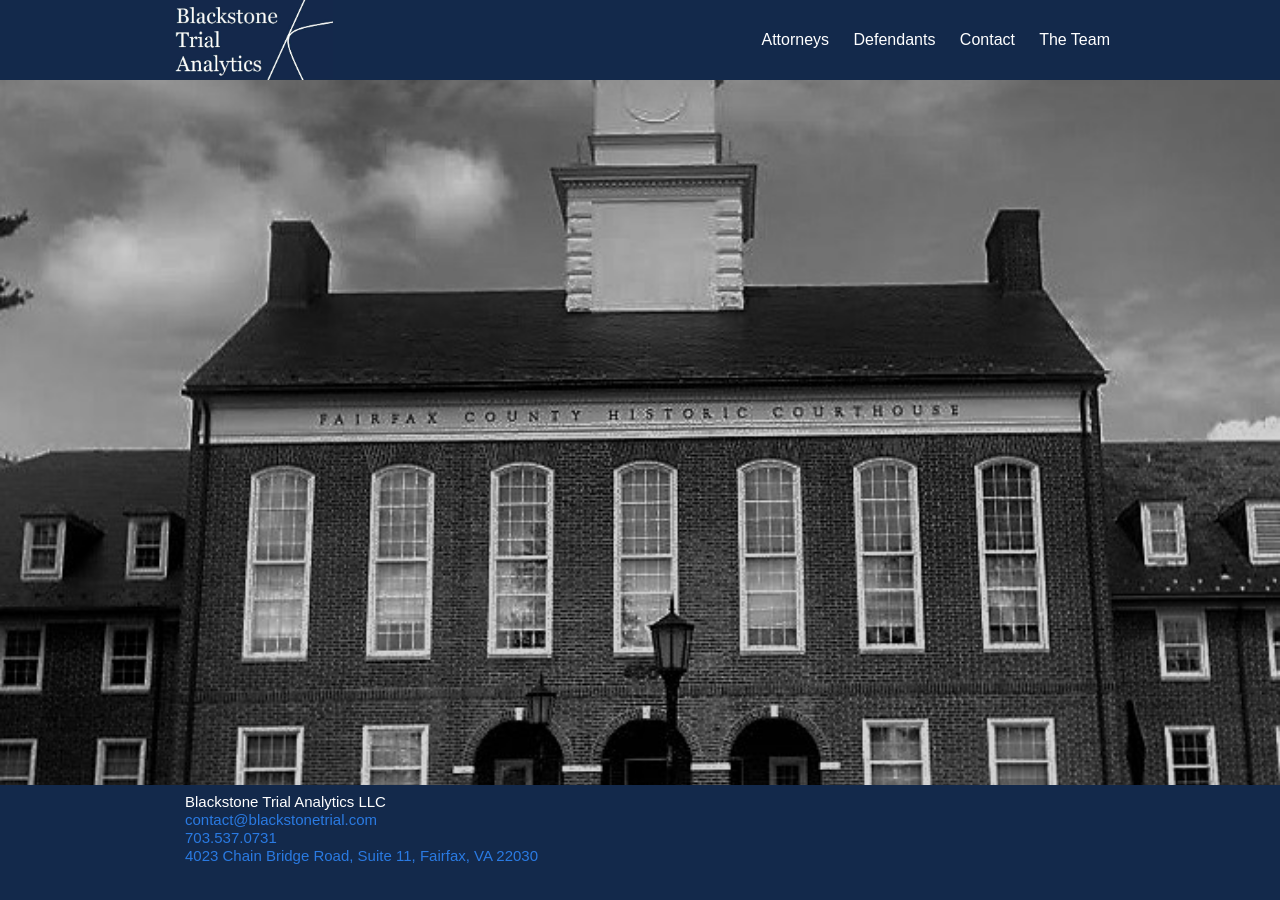
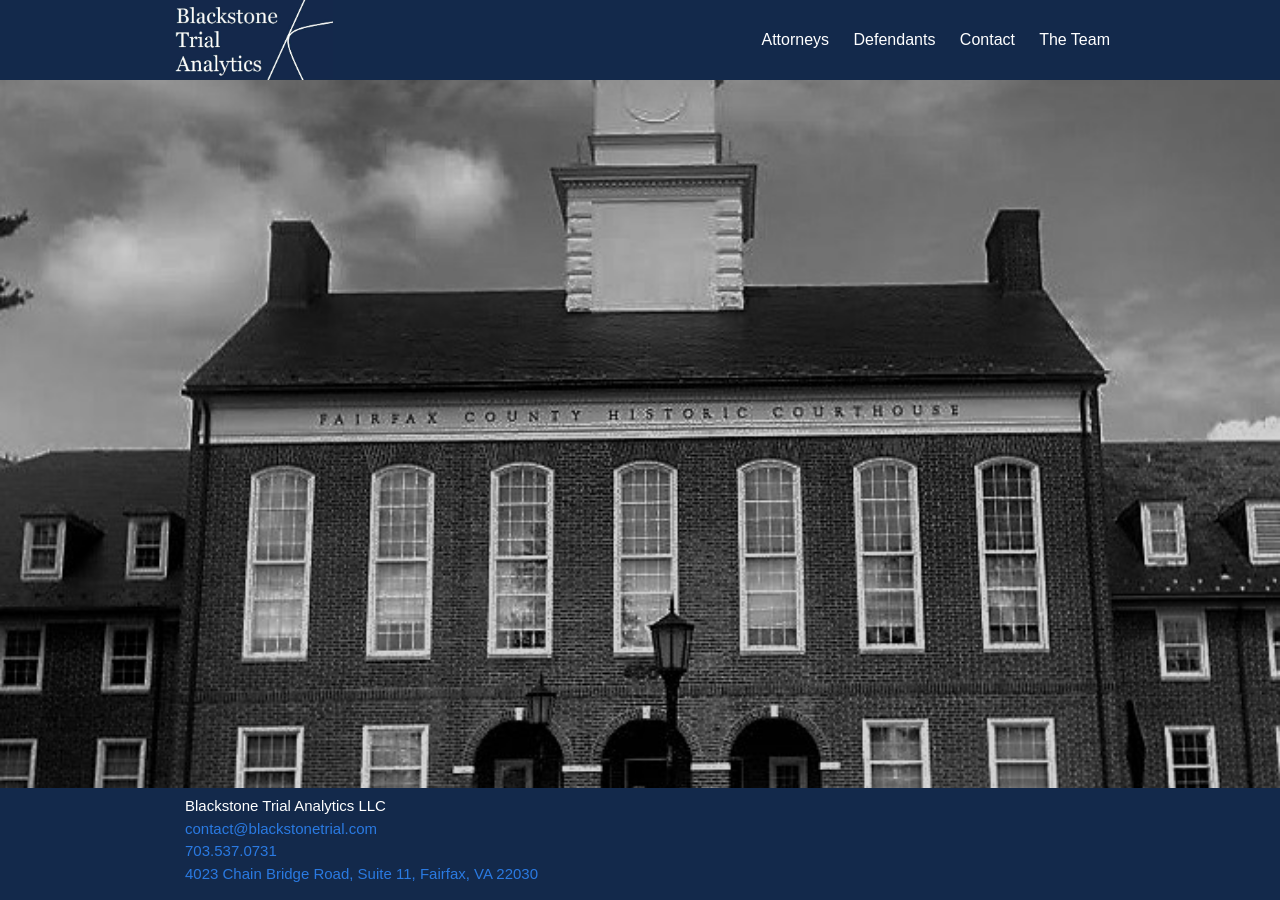
Before and after one commit to BlackstoneTrialAnalytics/BlackstoneTrialAnalytics.github.io, a Jekyll site: the page built from index.html, in a window 1280 px wide. Built offline with Jekyll 4.4.1, drawn with Linux system fonts in a browser that asks for light colours.

Commit message:
Reverted text spacing and fixed footer issue

```diff
--- a/_sass/_layout.scss
+++ b/_sass/_layout.scss
@@ -98,7 +98,7 @@
 	background-color:$background-color;
     position:absolute;
     bottom:0;
-    height:115px;
+
     width:100%;
 }
 
--- a/css/main.scss
+++ b/css/main.scss
@@ -8,7 +8,7 @@ $base-font-family: "Arial", Arial, Helvetica, Sans-Serif;
 $base-font-size:   16px;
 $base-font-weight: 400;
 $small-font-size:  $base-font-size * 0.875;
-$base-line-height: 1.2;
+$base-line-height: 1.5;
 
 $spacing-unit:     30px;
 
```
